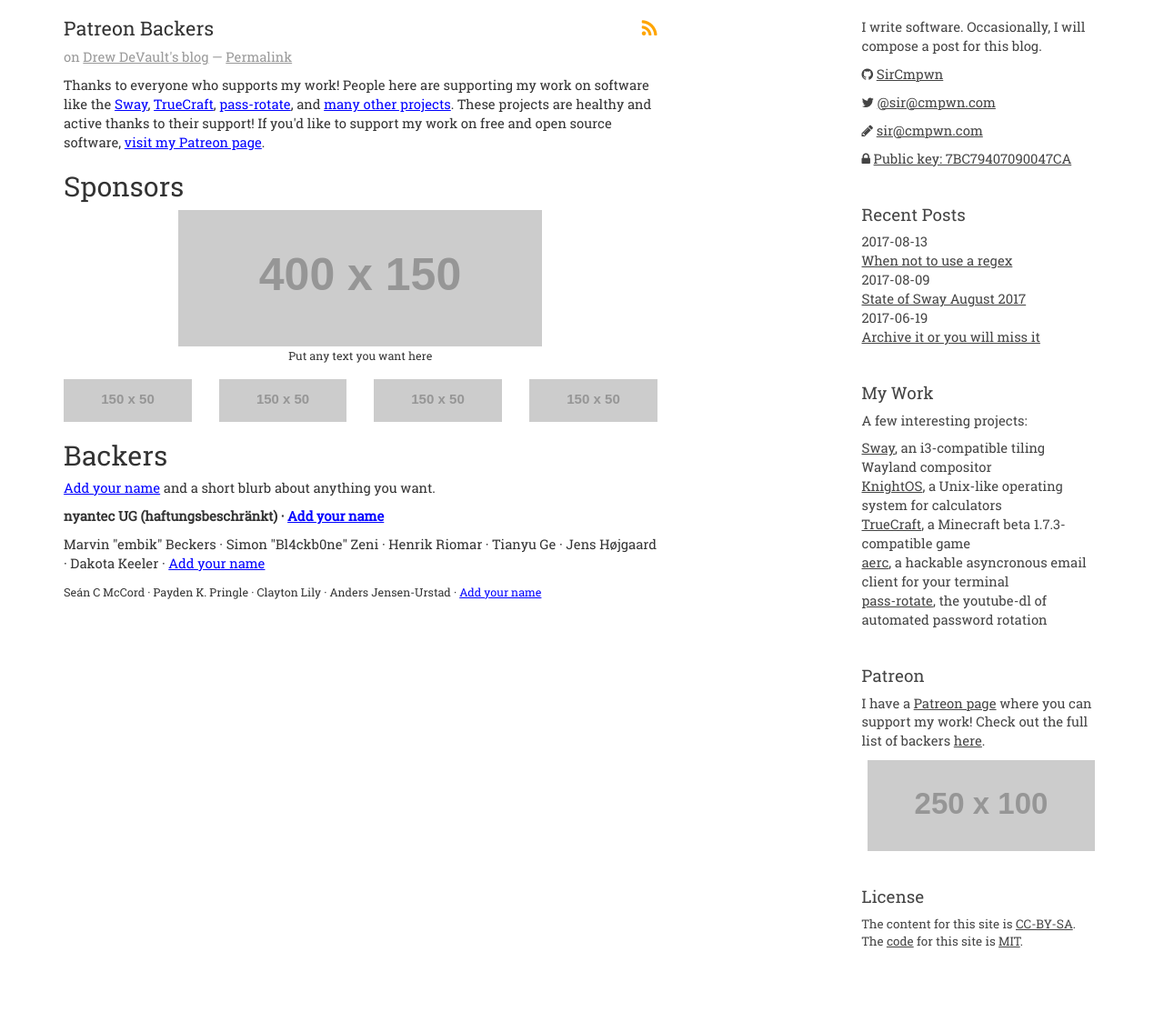
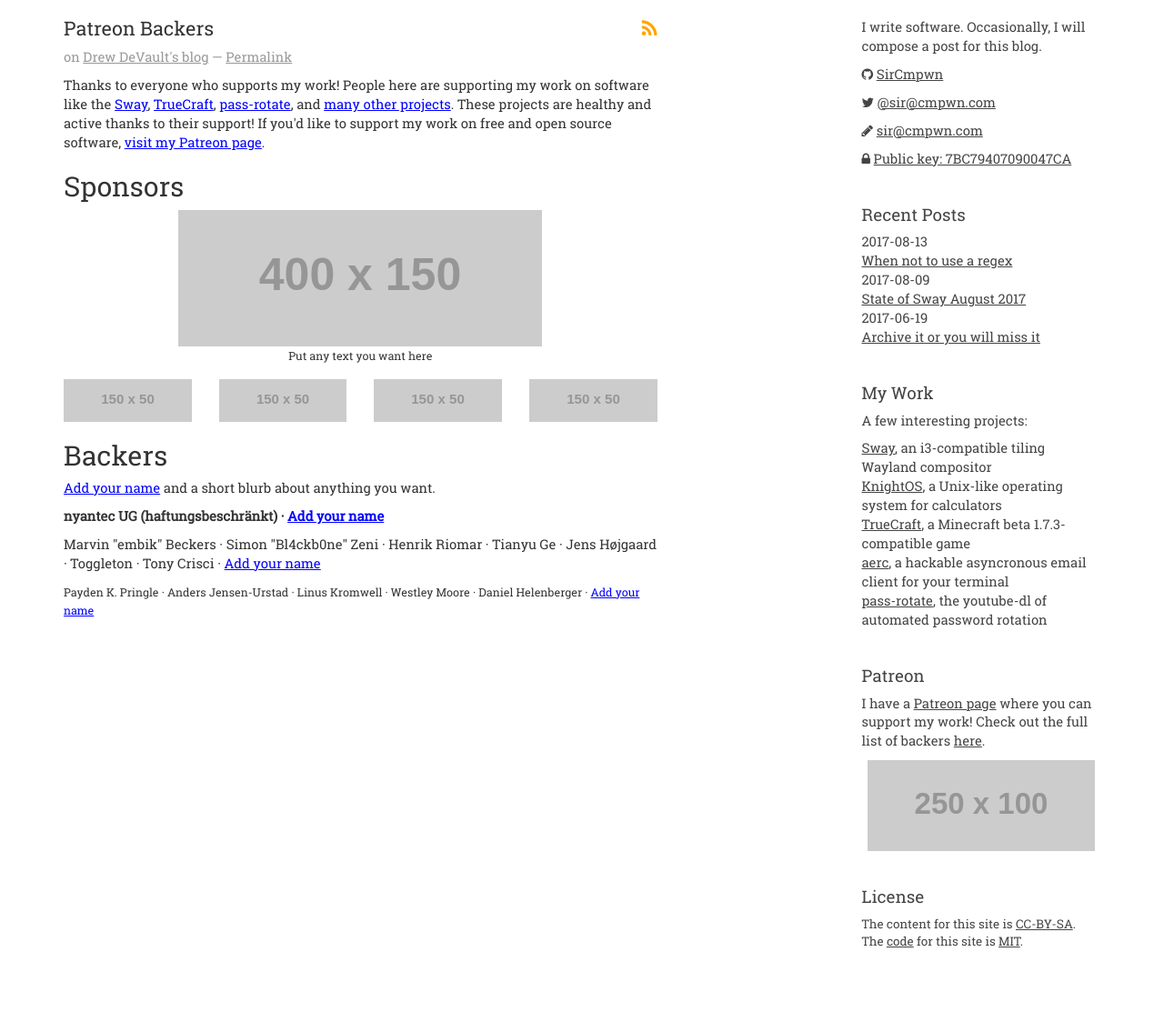
Before and after one commit to stormblog/sircmpwn.github.io, a Jekyll site: the page built from backers.html, in a window 1280 px wide. Shown: the whole page at 91% size. Built offline with Jekyll 4.4.1, drawn with Linux system fonts in a browser that asks for light colours.

Commit message:
Update backers.html

```diff
--- a/backers.html
+++ b/backers.html
@@ -68,15 +68,17 @@ title: Patreon Backers
   Henrik Riomar ·
   Tianyu Ge ·
   Jens Højgaard ·
-  Dakota Keeler ·
+  Toggleton ·
+  Tony Crisci ·
   <a href="https://www.patreon.com/bePatron?c=174155&rid=1681109">Add your name</a>
 </p>
 <p>
   <small>
-    Seán C McCord ·
     Payden K. Pringle ·
-    Clayton Lily ·
     Anders Jensen-Urstad ·
+    Linus Kromwell ·
+    Westley Moore ·
+    Daniel Helenberger ·
     <a href="https://www.patreon.com/bePatron?c=174155&rid=1681105">Add your name</a>
   </small>
 </p>
```
